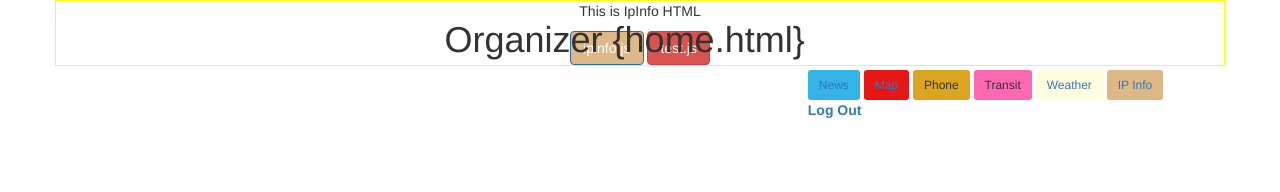
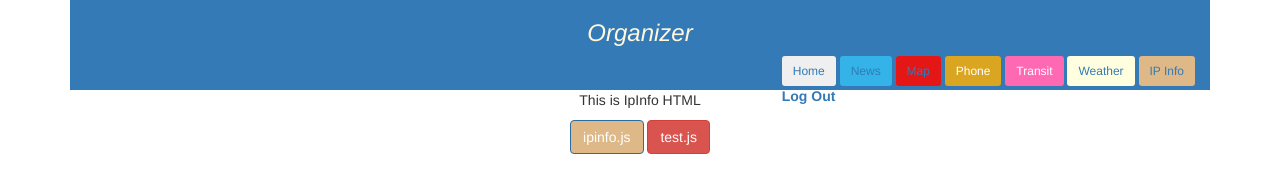
Before and after one commit to bmanandhar/my_organizer, a website: page views/ipinfo.html in a window 1280 px wide. Drawn offline with nearby package versions, Linux system fonts and the light colour scheme; files that its build step writes are made by us from their sources; no server answers; files whose address does not match are found by name.

```diff
--- a/public/styles/home.css
+++ b/public/styles/home.css
@@ -1,14 +1,14 @@
-.top {
-  position: fixed;
-  height: 95px;
-  top: 0;
-  width: 86.5%;
-}
-
-
 body {
   text-align: center;
 }
+
+.top {
+  /* position: fixed; */
+  height: 90px;
+  /* top: 0;  */
+  /* width: 88.8%; */
+}
+
 
 /* .top {
   position: fixed;
@@ -18,7 +18,7 @@
 
 .container {
   /* margin: 1px; */
-  border: 1px solid yellow;
+  /* border: 1px solid yellow; */
 }
 
 .share {
--- a/views/ipinfo.html
+++ b/views/ipinfo.html
@@ -15,10 +15,13 @@
 
 <body>
     <div class="container">
-    <div class="col-md-12 primary top">
-        <!-- <div class="top primary"> -->
-        <h1>Organizer {home.html}</h1>
+        <!--Below this line is the header-->
+        <div class="col-md-12 bg-primary top">
+                <h3>Organizer</h3>
                 <div class="text-center share">
+                    <a href="home.html">
+                        <button class="btn btn-sm">Home</button>
+                    </a>
                     <a href="news.html">
                         <button href="#" class="btn btn-sm news" type="submit" id="news">News</button>
                     </a>
@@ -37,8 +40,8 @@
                         <a id="logout" href="#"><b>Log Out</b></a>
                     </div>
                 </div>
-    <!-- </div> -->
             </div>
+            <!--Above this line is the header-->
 
   <div class="col-md-12>
     <p>This is IpInfo HTML</p>
```
Also changed, not shown: public/scripts/index.js (+37 -34 lines), views/home.html (+7 -1 lines), views/news.html (+5 -5 lines), 2 other files. Lines whose indentation alone changed are shown as unchanged.
